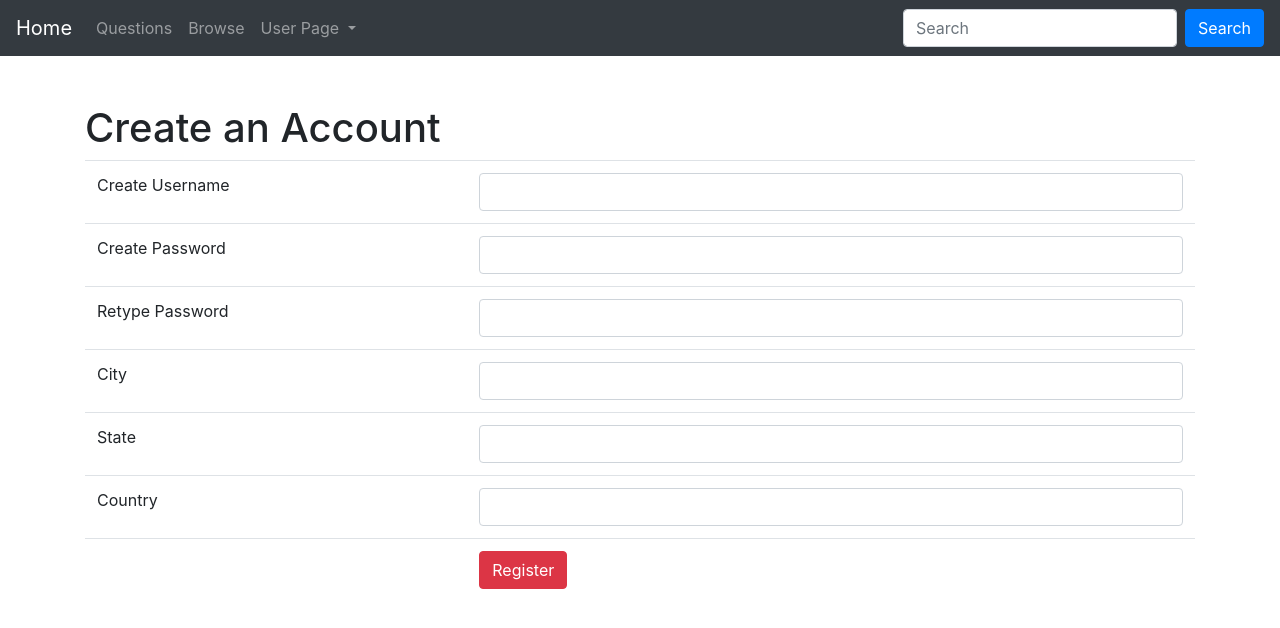
After one commit to bvo4/Databases-Project, a PHP site: page /register.php in a window 1280 px wide. The commit adds this page. Shown: the top 628 px of the page. Run offline with PHP 8.4, Linux system fonts and the light colour scheme.

Commit message:
proper register

```diff
--- /dev/null
+++ b/PHP web resources/register.php
@@ -0,0 +1,156 @@
+<!DOCTYPE html>
+<html lang="en">
+<head>
+    <meta charset="utf-8">
+    <meta http-equiv="X-UA-Compatible" content="IE=edge">
+    <meta name="viewport" content="width=device-width, initial-scale=1">
+
+<?php
+	include 'header.php';
+	$header = returnHeader();
+	echo $header;
+?>
+
+    <title>Register</title>
+
+    <!-- Bootstrap CSS will be here -->
+</head>
+<body>
+
+<!-- navigation bar will be here -->
+<div class="container mt-5">
+    <div class="row">
+    <div class="col-sm">
+        <h1>Create an Account</h1>
+    </div>
+</div>
+
+<form action='#' method='post'>
+    <table class='table table-hover'>
+		<form action="POST" action = 'register.php'>
+        <tr>
+            <td>Create Username</td>
+            <td><input type='text' name='username' class='form-control' required></td>
+        </tr>
+
+        <tr>
+            <td>Create Password</td>
+            <td><input type='password' name='password' class='form-control' required></td>
+        </tr>
+
+        <tr>
+            <td>Retype Password</td>
+            <td><input type='password' name='password2' class='form-control' required></td>
+        </tr>
+        <tr>
+            <td>City</td>
+            <td><input type='text' name='city' class='form-control' required></td>
+        </tr>
+        <tr>
+            <td>State</td>
+            <td><input type='text' name='state' class='form-control' required></td>
+        </tr>
+        <tr>
+            <td>Country</td>
+            <td><input type='text' name='country' class='form-control' required></td>
+        </tr>
+
+        <tr>
+            <td></td>
+            <td>
+					<button type="submit" name='register' color="secondary" class="btn btn-danger">
+						<span class="glyphicon glyphicon-plus"></span> Register
+					</button>
+				</form>
+            </td>
+        </tr>
+
+    </table>
+</form>
+</div>
+
+<!-- Bootstrap JavaScript will be here -->
+
+<?php
+if(isset($_POST['register']))
+{
+	register();
+}
+
+function register()
+{
+	include 'db_connection_project.php';
+
+	$conn = OpenCon();
+	$name = $_POST['username']; //note i used $_POST since you have a post form **method='post'**
+	$password = $_POST['password'];
+  $password_check = $_POST['password2'];
+  $city = $_POST['city'];
+  $state = $_POST['state'];
+  $country = $_POST['country'];
+
+  if($password == $password_check){
+    $sql = "SELECT *
+        FROM users
+        WHERE username = '$name'";
+    $usercheck = mysqli_query($conn, $sql);
+    $num = mysqli_num_rows($usercheck);
+		if($num > 0){
+      echo'<div class="row">
+            <div class="col-sm">
+              <div class="alert alert-danger">
+                <center><strong>This username already exists</strong></center>
+              </div>
+            </div>
+            </div>';
+    }
+    else{
+      echo "hereth";
+    	$sql = "SELECT uid
+    			FROM users
+    			order by uid desc
+    			limit 1";
+      echo "grab";
+    	$rows = mysqli_query($conn, $sql);
+      $row = mysqli_fetch_array($rows);
+      echo "row";
+    	$uid = $row['uid'] + 1;
+      echo "uid";
+    	$sql = "INSERT INTO users(uid, username, password, profile, status, city, state, country)
+    			VALUES ($uid, '$name', '$password', 'PLACEHOLDER PROFILE', 'BASIC', '$city', '$state', '$country')";
+      echo "insert";
+    	$stmt = mysqli_query($conn, $sql);
+      echo "here12";
+    	if(!$stmt)
+    	{
+        echo "here2";
+    		echo mysqli_error($conn);
+    		die();
+    	}
+    	else
+    	{
+        echo "here2312";
+    		$_SESSION['uid'] = $uid;
+    		$_SESSION['user'] = $name;
+
+    		include 'reactjs.php';
+    		echo "You have registered to the site.  One moment";
+        echo "<script> location.href='homepage.php'; </script>";
+        redirect("profile.php");
+
+    	}
+    }
+  }
+  else{
+    echo'<div class="row">
+          <div class="col-sm">
+            <div class="alert alert-danger">
+              <center><strong>Passwords do not match</strong></center>
+            </div>
+          </div>
+          </div>';
+  }
+}
+?>
+</body>
+</html>
```
Also changed, not shown: PHP web resources/login.php (+17 -45 lines).
